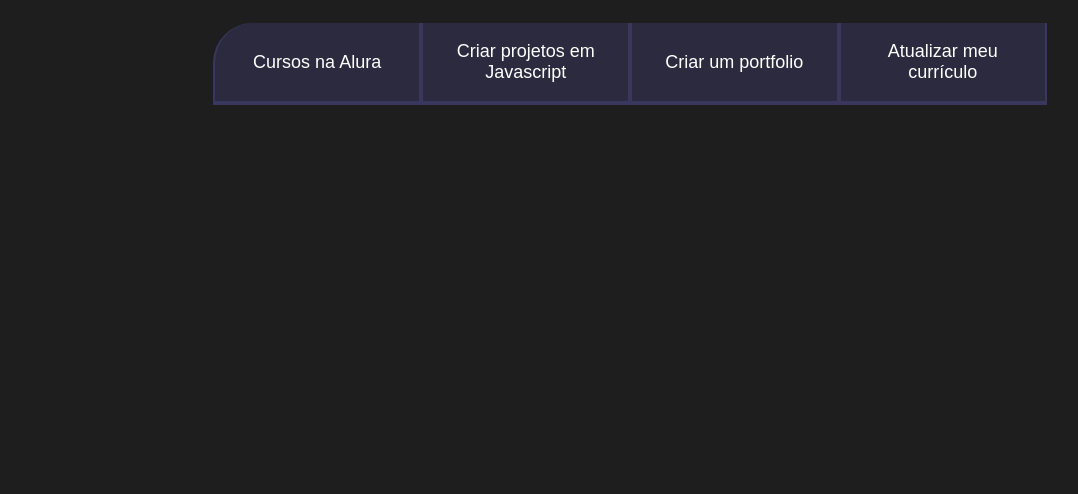
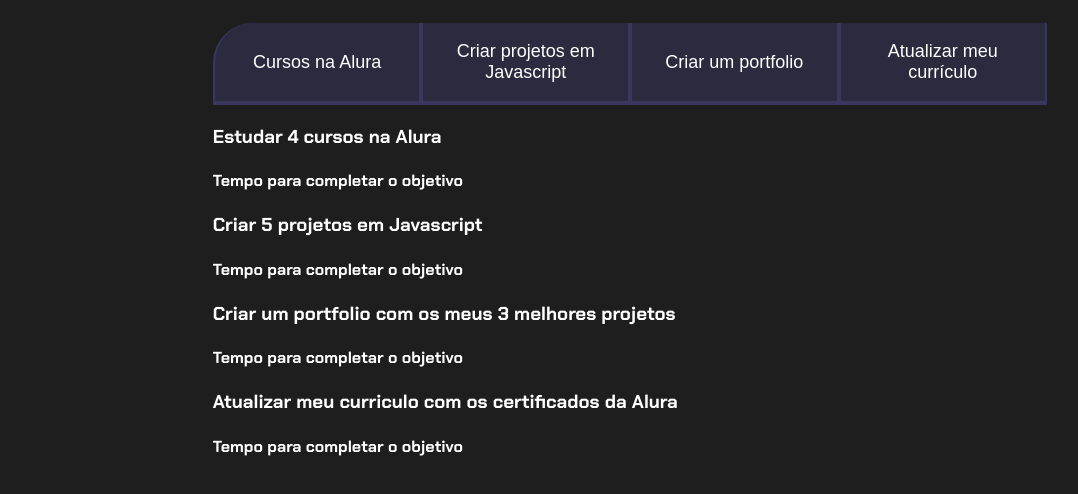
Before and after one commit to OtavioUhuuu/projeto-um, a plain HTML site: page index.html in a window 1280 px wide. Shown: the part 80-574 px from the top of the page, without its empty margins (10-1088 px from the left). Drawn offline with Linux system fonts and the light colour scheme.

Commit message:
Refactor HTML structure and add content sections

```diff
--- a/index.html
+++ b/index.html
@@ -1,21 +1,45 @@
 <!DOCTYPE html>
 <html lang="pt-br">
 <head>
-    <meta charset="UTF-8" />
-    <meta name="viewport" content="width=device-width, initial-scale=1.0" />
+    <meta charset="UTF-8">
+    <meta name="viewport" content="width=device-width, initial-scale=1.0">
     <title>Meus objetivos do ano</title>
-    <link rel="stylesheet" href="style.css" />
+    <link rel="stylesheet" href="style.css">
 </head>
-
 <body>
     <section class="conteudo-principal">
         <h2 class="titulo-principal">Meus Objetivos do ano<span>_</span></h2>
+        <div class="conteudo">
         <div class="botoes">
-        <button class="botao">Cursos na Alura</button>
+            <button class="botao ativo">Cursos na Alura</button>
             <button class="botao">Criar projetos em Javascript</button>
             <button class="botao">Criar um portfolio</button>
             <button class="botao">Atualizar meu currículo</button>
         </div>
+        <div class="abas-textos">
+            <div class="aba-conteudo ativo">
+                <h3 class="aba-conteudo-titulo-principal">Estudar 4 cursos na Alura</h3>
+                <h4 class="aba-conteudo-titulo-secundario">Tempo para completar o objetivo</h4>
+                <div class="contador"></div>
+            </div>
+            <div class="aba-conteudo">
+                <h3 class="aba-conteudo-titulo-principal">Criar 5 projetos em Javascript</h3>
+                <h4 class="aba-conteudo-titulo-secundario">Tempo para completar o objetivo</h4>
+                <div class="contador"></div>
+            </div>
+            <div class="aba-conteudo">
+                <h3 class="aba-conteudo-titulo-principal">Criar um portfolio com os meus 3 melhores projetos</h3>
+                <h4 class="aba-conteudo-titulo-secundario">Tempo para completar o objetivo</h4>
+                <div class="contador"></div>
+            </div>
+            <div class="aba-conteudo">
+                <h3 class="aba-conteudo-titulo-principal">Atualizar meu curriculo com os certificados da Alura</h3>
+                <h4 class="aba-conteudo-titulo-secundario">Tempo para completar o objetivo</h4>
+                <div class="contador"></div>
+            </div>
+        </div>
+    </div>
     </section>
+    <script src="main.js"></script>
 </body>
 </html>
```
Lines whose indentation alone changed are shown as unchanged.
